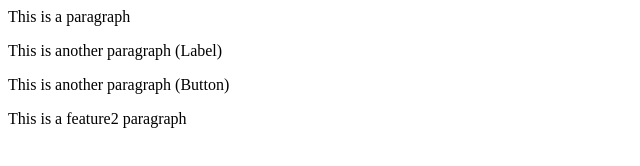
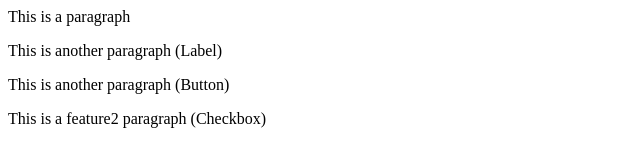
Before and after one commit to ShettiRaviTeja/Localrepo2, a plain HTML site: page index.html in a window 1280 px wide. Shown: the full height of the page, 0-640 px from the left. Drawn offline with Linux system fonts and the light colour scheme.

Commit message:
Checkbox added

```diff
--- a/index.html
+++ b/index.html
@@ -1,4 +1,4 @@
 <p>This is a paragraph</p>
 <p>This is another paragraph (Label)</p>
 <p>This is another paragraph (Button)</p>
-<p>This is a feature2 paragraph</p>
+<p>This is a feature2 paragraph (Checkbox)</p>
```
